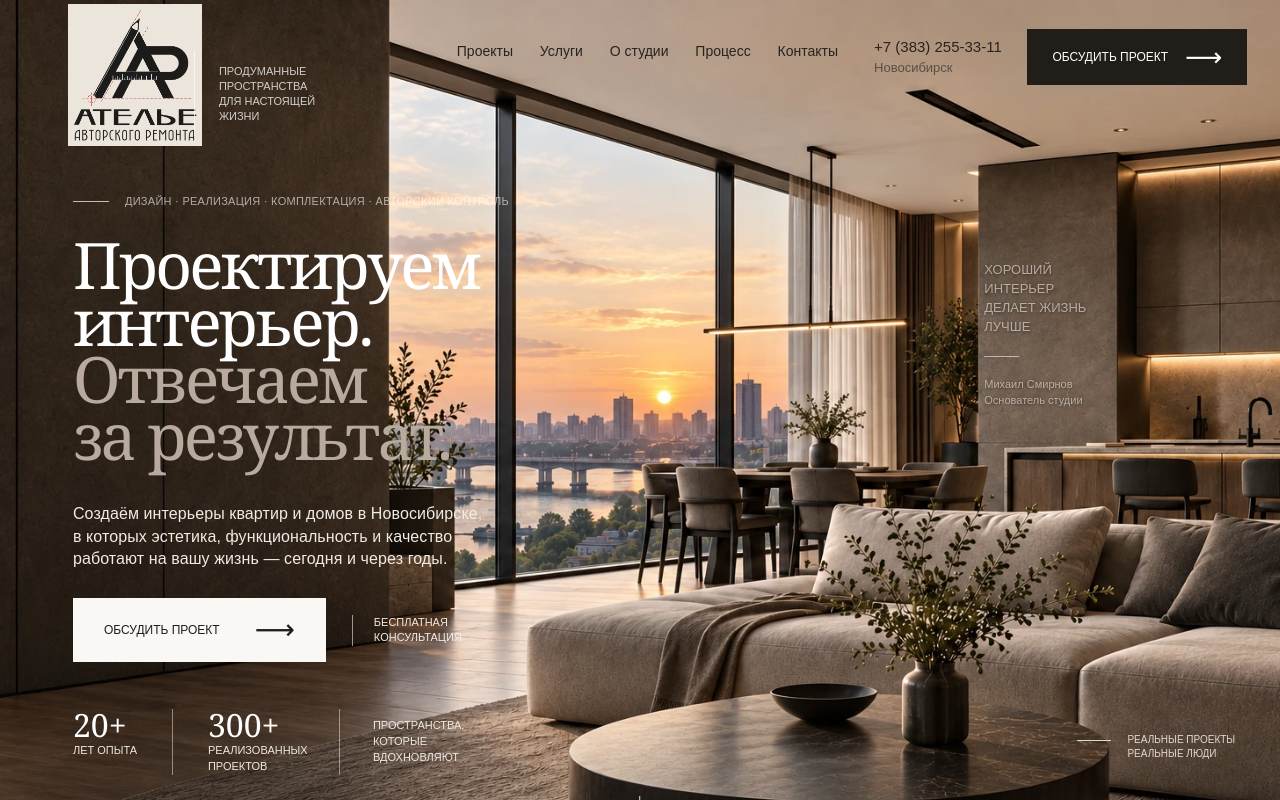
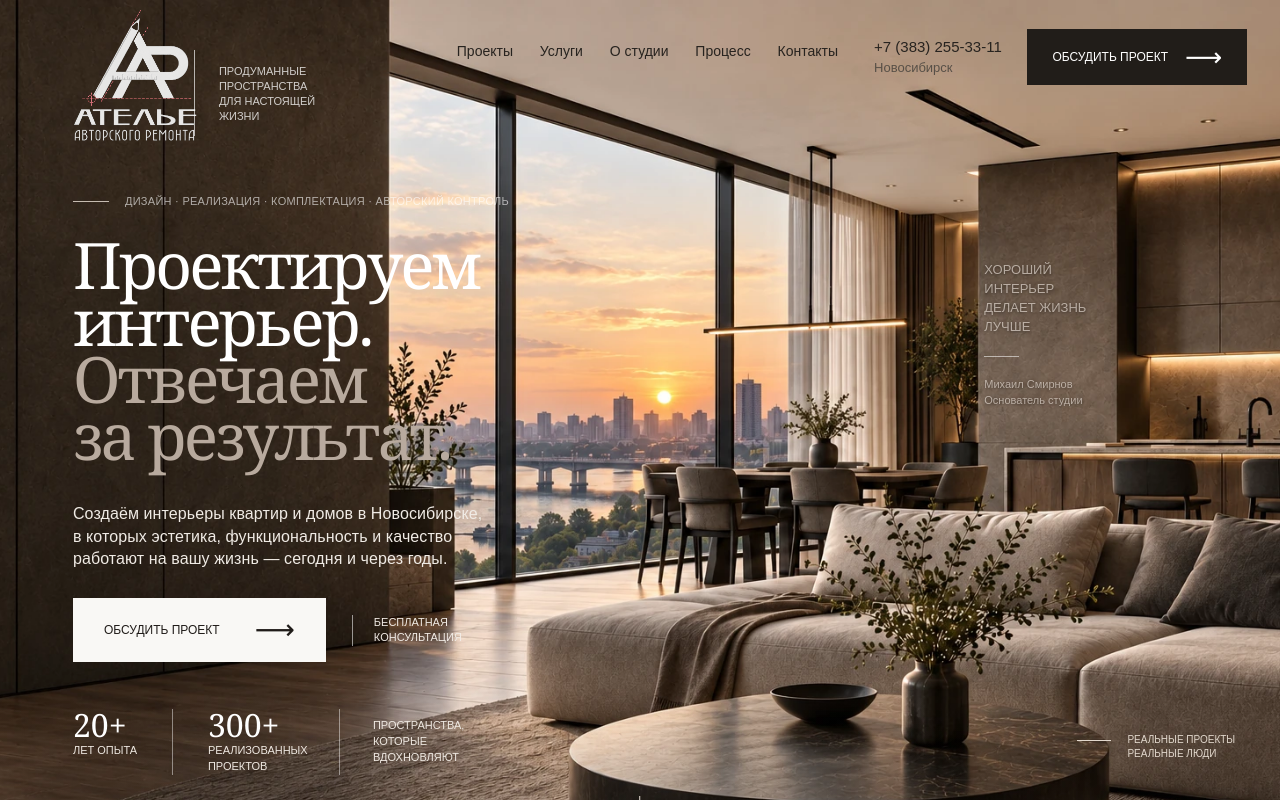
Before and after one commit to Gartrem/2553311, a Next.js app: page / in a window 1280 px wide. Shown: the top 800 px of the page. Built offline with nearby package versions, Linux system fonts and the light colour scheme.

Commit message:
Remove logo backing throughout site

```diff
--- a/app/globals.css
+++ b/app/globals.css
@@ -218,9 +218,11 @@ html{scrollbar-width:none}html::-webkit-scrollbar{width:0;height:0}
 .sampleProjectCta{max-width:1180px;margin:80px auto 0;padding:45px 0;border-top:1px solid var(--line);display:flex;align-items:flex-end;justify-content:space-between;gap:30px}.sampleProjectCta h2{font:400 clamp(32px,3.5vw,52px)/1.08 Georgia,serif;max-width:590px;letter-spacing:-.03em;margin:15px 0}.sampleProjectCta p{color:#6e675f;line-height:1.55;max-width:620px;margin:0}.sampleProjectCta .textLink{white-space:nowrap}
 @media(max-width:700px){.sampleProjectCta{display:block;margin-top:55px;padding-top:32px}.sampleProjectCta .textLink{margin-top:28px;white-space:normal}}
 
-/* The supplied full-colour mark stays on a warm light ground for contrast. */
-.logoMark{display:block;width:100%;height:100%;overflow:hidden;background:#ece5db;isolation:isolate}
+/* Keep the supplied mark transparent while making its dark strokes legible. */
+.logoMark{display:block;width:100%;height:100%;overflow:hidden;isolation:isolate}
 .logoMark svg{display:block;width:100%;height:100%}
+.logoLight{filter:invert(1) hue-rotate(180deg)}
+.logoDetail{mix-blend-mode:screen}
 .brand,.siteHeaderInner .brand{top:4px;width:134px;height:142px}
 .footerIdentity .logoMark{width:126px;height:134px}
 .mobileMenuTop .logoMark{width:100px;height:106px}
--- a/components/Logo.tsx
+++ b/components/Logo.tsx
@@ -3,7 +3,8 @@ const logo = `${process.env.NODE_ENV === 'production' ? '/2553311' : ''}/assets/
 export default function Logo() {
   return <span className="logoMark" role="img" aria-label="Ателье Авторского Ремонта">
     <svg viewBox="100 36 1060 1125" aria-hidden="true" focusable="false">
-      <image href={logo} width="1254" height="1254" />
+      <image className="logoLight" href={logo} width="1254" height="1254" />
+      <image className="logoDetail" href={logo} width="1254" height="1254" />
     </svg>
   </span>;
 }
```
Also changed, not shown: public/favicon.svg, 1 other file (tests, documents, lock files or other folders).
